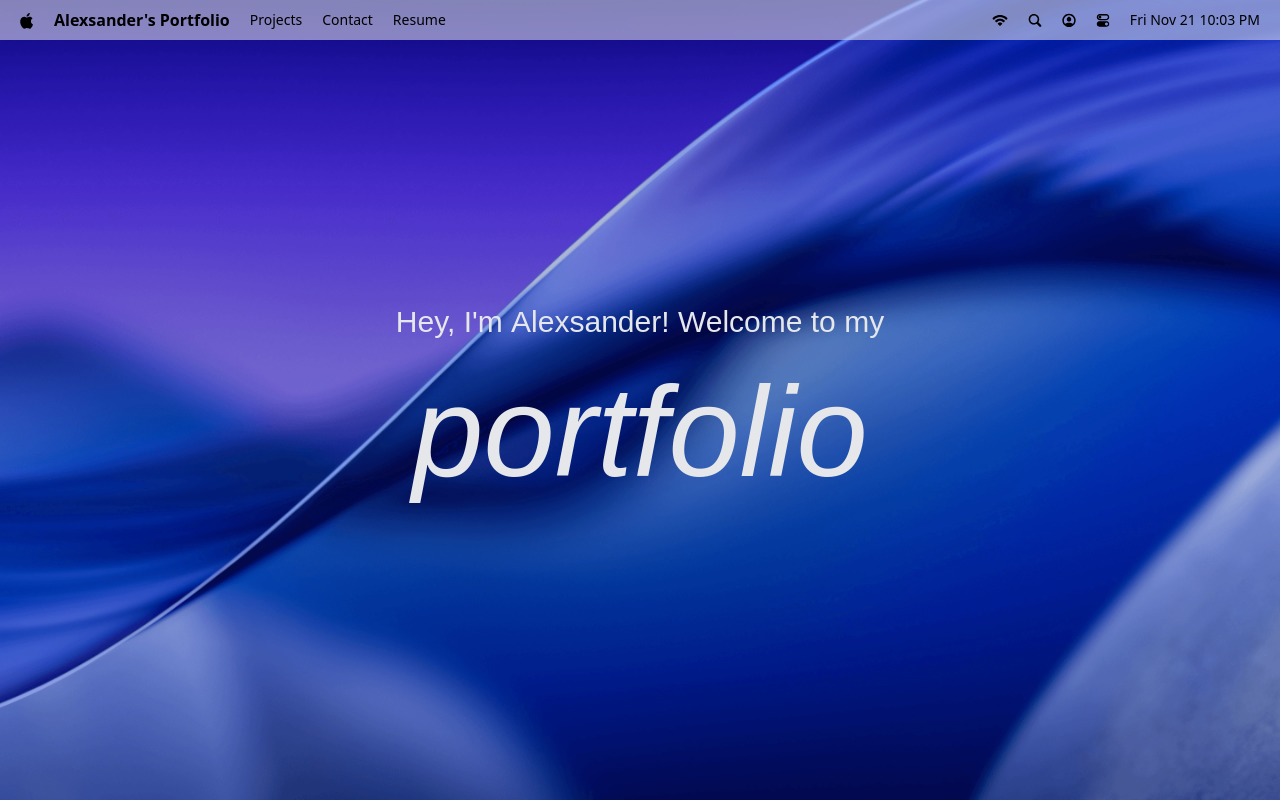
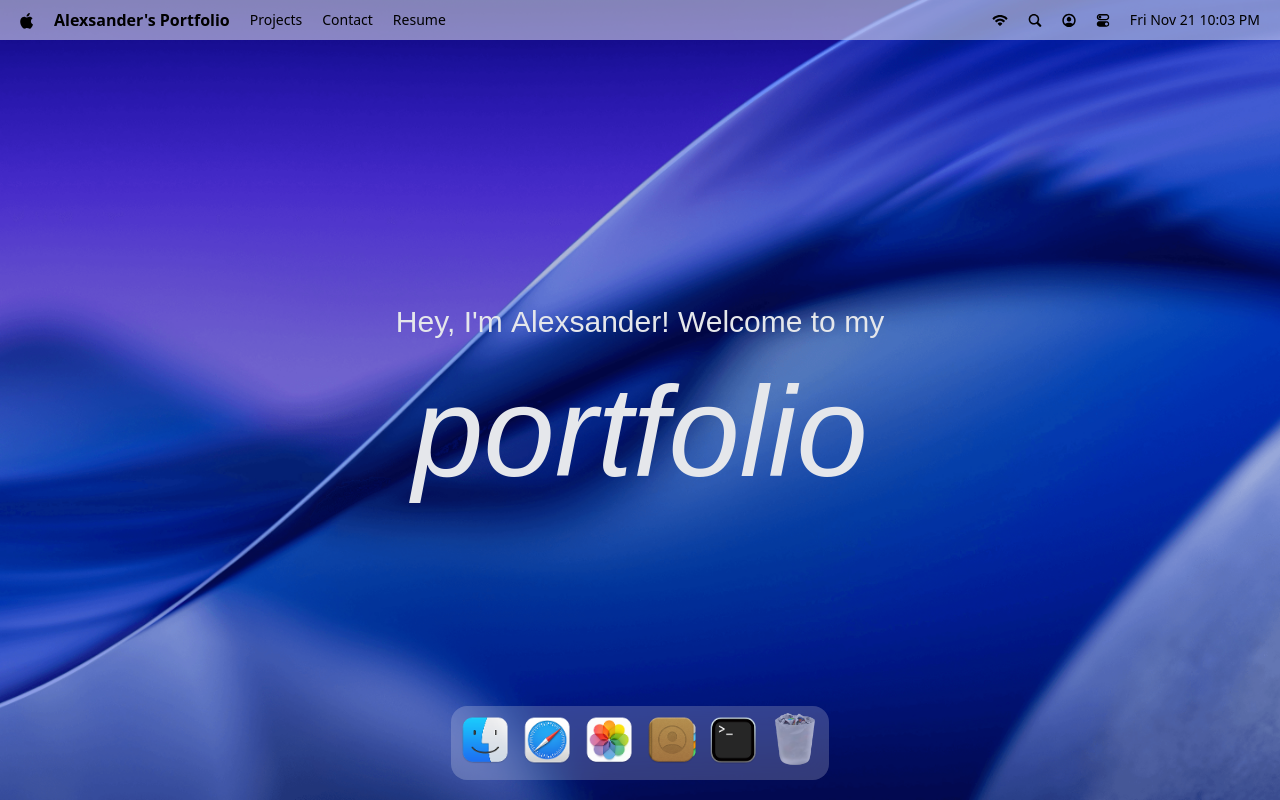
Before and after one commit to alexsanderfer/MacOS_Portfolio, a React (Vite) app: page / in a window 1280 px wide. Built offline with nearby package versions, Linux system fonts and the light colour scheme; a web font is replaced by a local one.

Commit message:
implement dock presentation

```diff
--- a/package.json
+++ b/package.json
@@ -17,6 +17,7 @@
     "lucide-react": "^0.554.0",
     "react": "^19.2.0",
     "react-dom": "^19.2.0",
+    "react-tooltip": "^5.30.0",
     "tailwindcss": "^4.1.17"
   },
   "devDependencies": {
--- a/src/App.jsx
+++ b/src/App.jsx
@@ -1,11 +1,12 @@
 import React from 'react'
-import {Navbar, Welcome} from "#components/index.js";
+import {Dock, Navbar, Welcome} from "#components/index.js";
 
 function App() {
     return (
         <main>
             <Navbar/>
             <Welcome/>
+            <Dock/>
         </main>
     )
 }
--- /dev/null
+++ b/src/components/Dock.jsx
@@ -0,0 +1,91 @@
+import React, {useRef} from 'react'
+import {dockApps} from "#constants/index.js";
+
+import {Tooltip} from "react-tooltip";
+import {useGSAP} from "@gsap/react";
+import gsap from "gsap";
+
+function Dock() {
+    const dockRef = useRef(null)
+
+    useGSAP(() => {
+        const dock = dockRef.current
+        if (!dock) return;
+
+        const icons = dock.querySelectorAll(".dock-icon");
+
+        const animateIcons = (mouseX) => {
+            const {left} = dock.getBoundingClientRect()
+
+            icons.forEach(icon => {
+                const {left: iconLeft, width} = icon.getBoundingClientRect();
+                const center = iconLeft - left + width / 2
+                const distance = Math.abs(mouseX - center)
+                const intensity = Math.exp(-(distance ** 2.5) / 20000);
+
+                gsap.to(icon, {
+                    scale: 1 + 0.25 * intensity,
+                    y: -15 * intensity,
+                    duration: 0.2,
+                    ease: "power1.out"
+                })
+            })
+        }
+
+        const handleMouseMove = (e) => {
+            const {left} = dock.getBoundingClientRect();
+            animateIcons(e.clientX - left)
+        }
+
+        const resetIcons = () => icons.forEach((icon) => gsap.to(icon, {
+            scale: 1,
+            y: 0,
+            duration: 0.3,
+            ease: "power1.out"
+        }))
+
+        dock.addEventListener('mousemove', handleMouseMove)
+        dock.addEventListener('mouseleave', resetIcons)
+
+        return () => {
+            dock.removeEventListener('mousemove', handleMouseMove)
+            dock.removeEventListener('mouseleave', resetIcons)
+        }
+
+    }, [])
+
+    const tootleApp = (app) => {
+        //TODO: Implement open window logic
+    }
+
+    return (
+        <section id="dock">
+            <div ref={dockRef} className="dock-container">
+                {dockApps.map(({id, name, icon, canOpen}) => (
+                    <div key={id} className="relative-flex justify-center">
+                        <button
+                            type="button"
+                            className="dock-icon"
+                            aria-label={name}
+                            data-tooltip-id="dock-tooltip"
+                            data-tooltip-content={name}
+                            data-tooltip-delay-show={150}
+                            disabled={!canOpen}
+                            onClick={() => tootleApp({id, canOpen})}
+                        >
+                            <img
+                                src={`/images/${icon}`}
+                                alt={name}
+                                loading="lazy"
+                                className={canOpen ? "" : "opacity-60"}
+                            />
+                        </button>
+                    </div>
+                ))}
+                <Tooltip id="dock-tooltip" place="top" className="tooltip"/>
+            </div>
+        </section>
+    )
+}
+
+export default Dock
--- a/src/components/index.js
+++ b/src/components/index.js
@@ -1,5 +1,6 @@
 import Navbar from '#components/Navbar.jsx'
 import Welcome from '#components/Welcome.jsx'
+import Dock from '#components/Dock.jsx'
 
 
-export {Navbar, Welcome}
+export {Navbar, Welcome, Dock}
```
Also changed, not shown: 1 other file (tests, documents, lock files or other folders).
